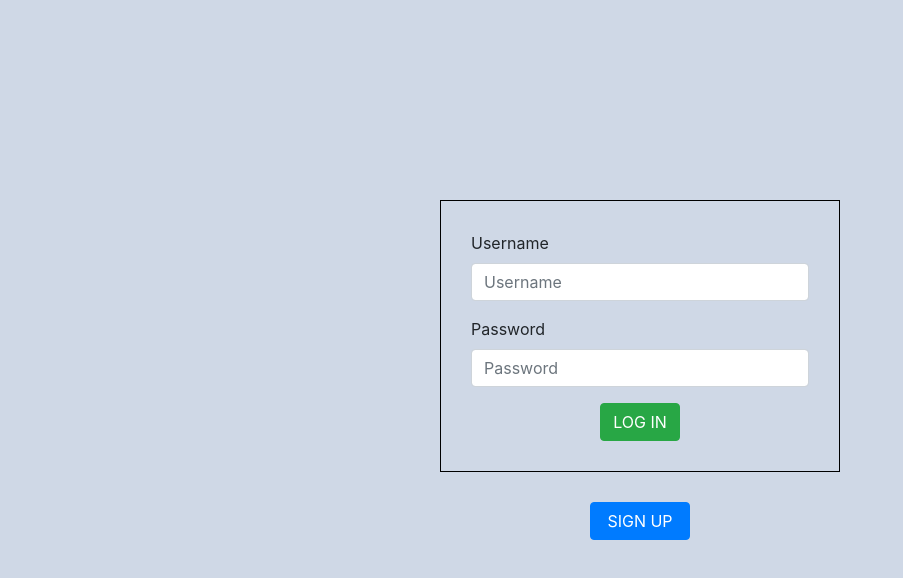
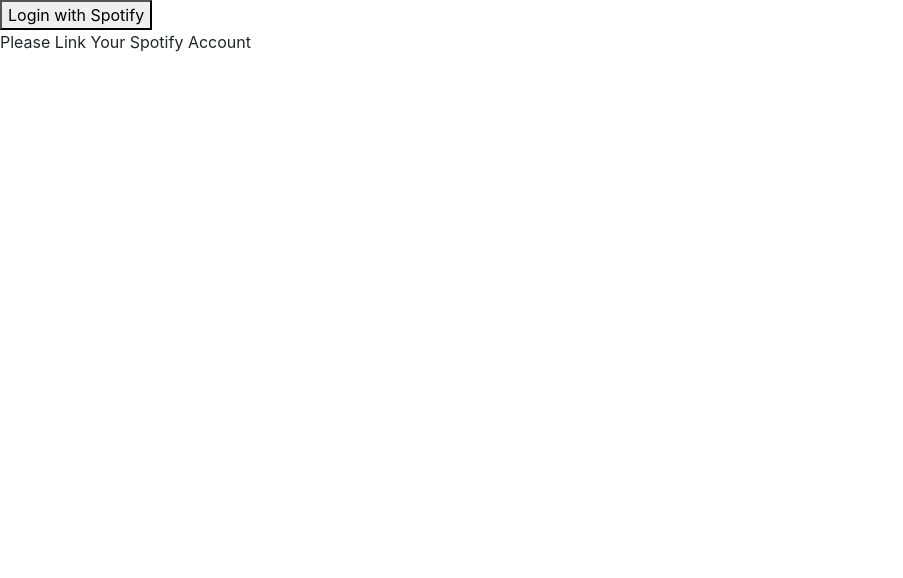
Before and after one commit to spotify-recommendation-engine-3/web, a React (Create React App) app in the folder symphinity/: page / in a window 1280 px wide. Shown: the top 578 px of the page, without its empty margins (0-903 px from the left). Built offline with nearby package versions, Linux system fonts and the light colour scheme; no server answers.

Commit message:
deploy-fixes

```diff
--- a/symphinity/src/App.js
+++ b/symphinity/src/App.js
@@ -36,13 +36,13 @@ function App() {
       {/* <Route exact to="/login" component={Login} /> */}
     {/* <Route exact to="/song-search" component={ArtistSearch} /> */}
     <Switch>
-        <Route exact path="/">
+        <Route exact path="/login">
           <Login />
         </Route>
         <Route path="/register">
           <Register />
         </Route>
-        <Route exact path="/user">
+        <Route exact path="/">
           <UserArtists />
         </Route>
 
```
